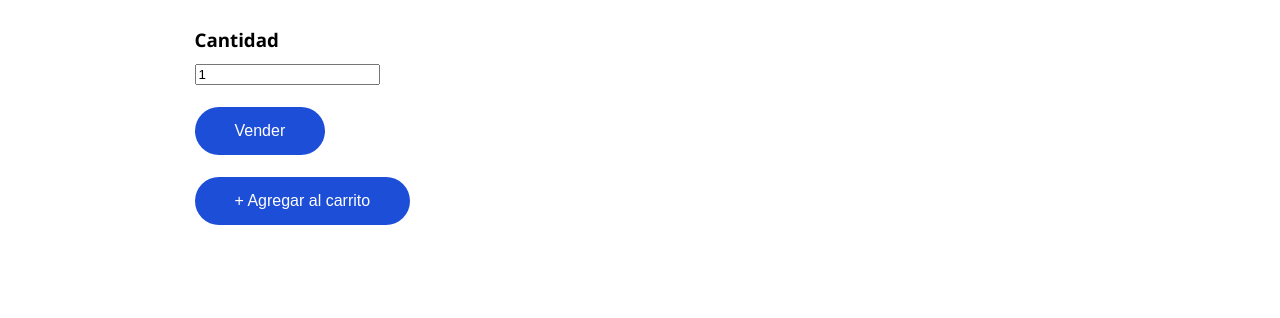
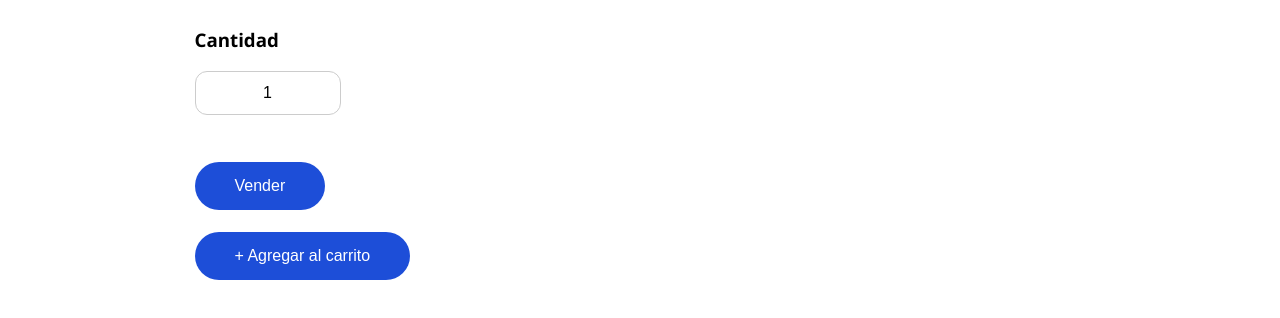
Before and after one commit to mora8292/ventaUniforme, a website: page pages/seller/ventas.html in a window 1280 px wide. Shown: the part 122-440 px from the top of the page. Drawn offline with Linux system fonts and the light colour scheme; no server answers.

Commit message:
Diseño botón de cantidad

```diff
--- a/assets/css/ventas.css
+++ b/assets/css/ventas.css
@@ -76,3 +76,43 @@
 .btn-comprar:hover {
     background-color: #1d4ed8;
 }
+
+/* CONTENEDOR DE CANTIDAD */
+.cantidad-container {
+    margin-bottom: 25px;
+}
+
+/* INPUT CANTIDAD */
+#cantidad {
+    width: 120px;
+    padding: 12px;
+    font-size: 16px;
+    border-radius: 12px;
+    border: 1px solid #ccc;
+    outline: none;
+    transition: 0.2s ease;
+    text-align: center;
+}
+
+/* EFECTO AL HACER CLICK */
+#cantidad:focus {
+    border-color: #1f2a40;
+    box-shadow: 0 0 5px rgba(31, 42, 64, 0.2);
+}
+
+/* HOVER */
+#cantidad:hover {
+    border-color: #1f2a40;
+}
+
+/* QUITAR FLECHAS EN CHROME */
+#cantidad::-webkit-outer-spin-button,
+#cantidad::-webkit-inner-spin-button {
+    -webkit-appearance: none;
+    margin: 0;
+}
+
+/* QUITAR FLECHAS EN FIREFOX */
+#cantidad[type=number] {
+    -moz-appearance: textfield;
+}
--- a/pages/seller/ventas.html
+++ b/pages/seller/ventas.html
@@ -51,7 +51,7 @@
             </div>
 
             <!-- CANTIDAD -->
-            <div class="tallas">
+            <div class="cantidad-container">
                 <h3>Cantidad</h3>
                 <input type="number" id="cantidad" value="1" min="1">
             </div>
```
